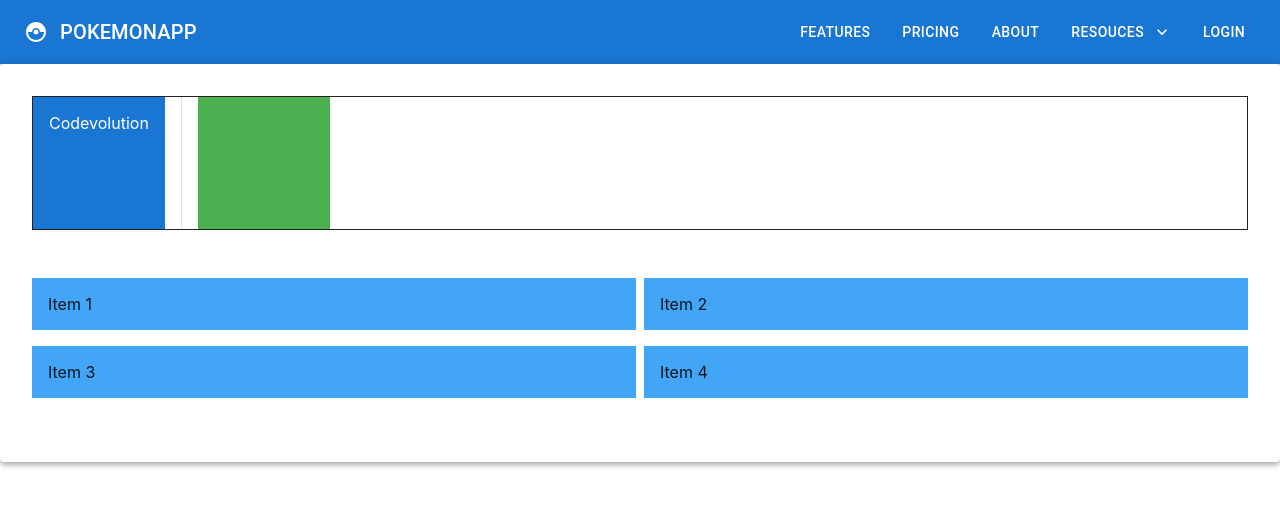
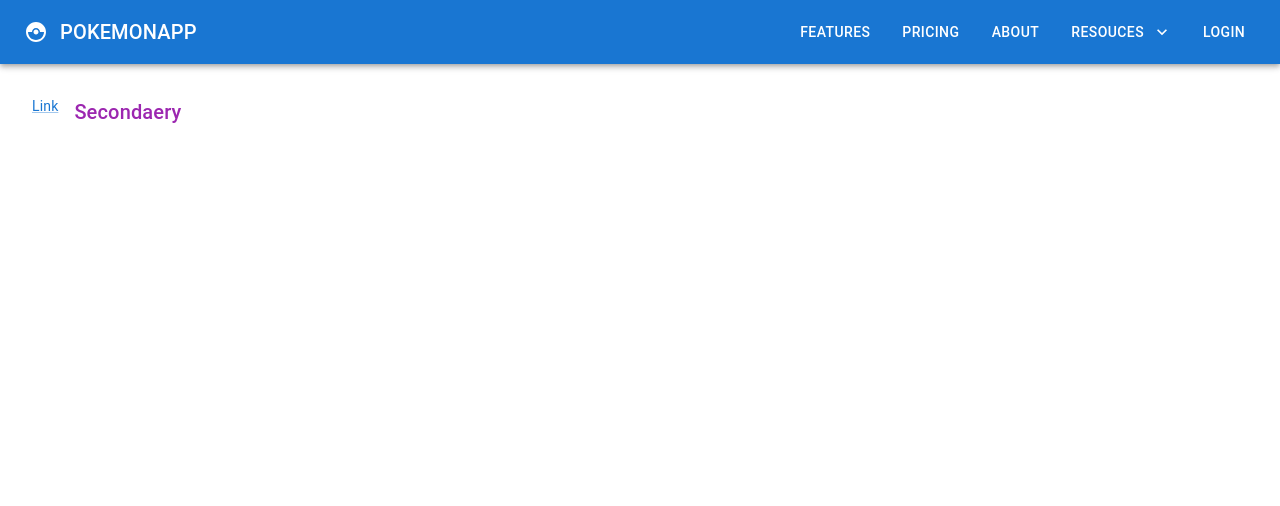
Before and after one commit to kamlesh-simbanic/react-mui-demo, a React (Create React App) app: page / in a window 1280 px wide. Shown: the top 506 px of the page. Built offline with nearby package versions, Linux system fonts and the light colour scheme.

Commit message:
link added

```diff
--- a/src/App.tsx
+++ b/src/App.tsx
@@ -9,6 +9,7 @@ import { MuiCard } from "./components/MuiCard";
 // import { MuiCheckbox } from "./components/MuiCheckbox";
 import { MuiLayout } from "./components/MuiLayout";
 import { MuiNavbar } from "./components/MuiNavbar";
+import { MuiLink } from "./components/MuiLink";
 // import { MuiRadioButton } from "./components/MuiRadioButton";
 // import { MuiSelect } from "./components/MuiSelect";
 // import { MuiButton } from "./components/MuiButton";
@@ -27,12 +28,13 @@ function App() {
       {/* <MuiCheckbox /> */}
 
       <MuiNavbar />
-      <MuiLayout />
+      {/* <MuiLayout /> */}
       {/* <MuiPicker /> */}
       {/* <MuiTabs /> */}
       {/* <MuiResponsiveness /> */}
+      {/* <MuiCard /> */}
 
-      {/* <MuiCard /> */}
+      <MuiLink />
     </div>
     // </LocalizationProvider>
   );
--- /dev/null
+++ b/src/components/MuiLink.tsx
@@ -0,0 +1,17 @@
+import React from "react";
+import { Link, Stack, Typography } from "@mui/material";
+
+export const MuiLink = () => {
+  return (
+    <Stack spacing={2} direction="row" m={4}>
+      <Link href="#" variant="body2">
+        Link
+      </Link>
+      <Typography variant="h6">
+        <Link href="#" color="secondary" underline="none">
+          Secondaery
+        </Link>
+      </Typography>
+    </Stack>
+  );
+};
```
